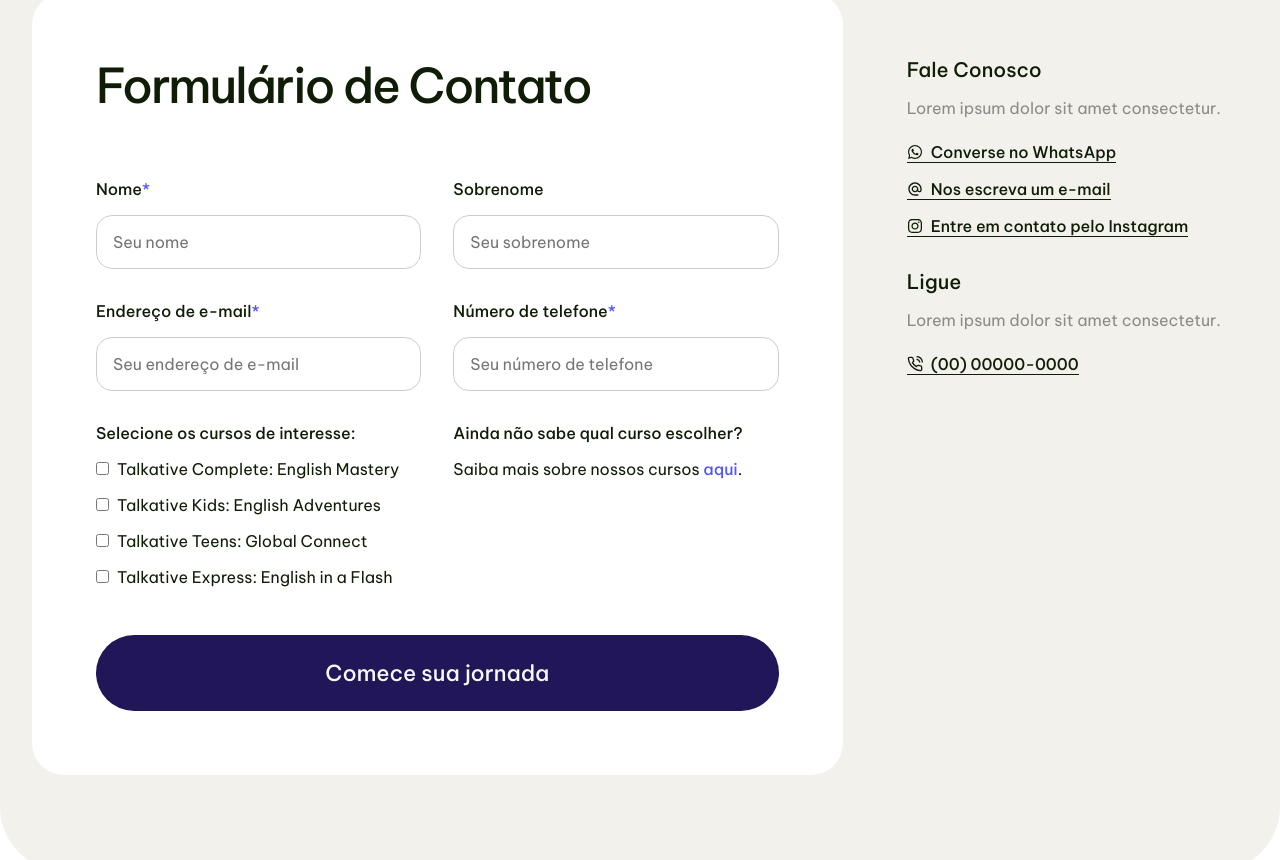
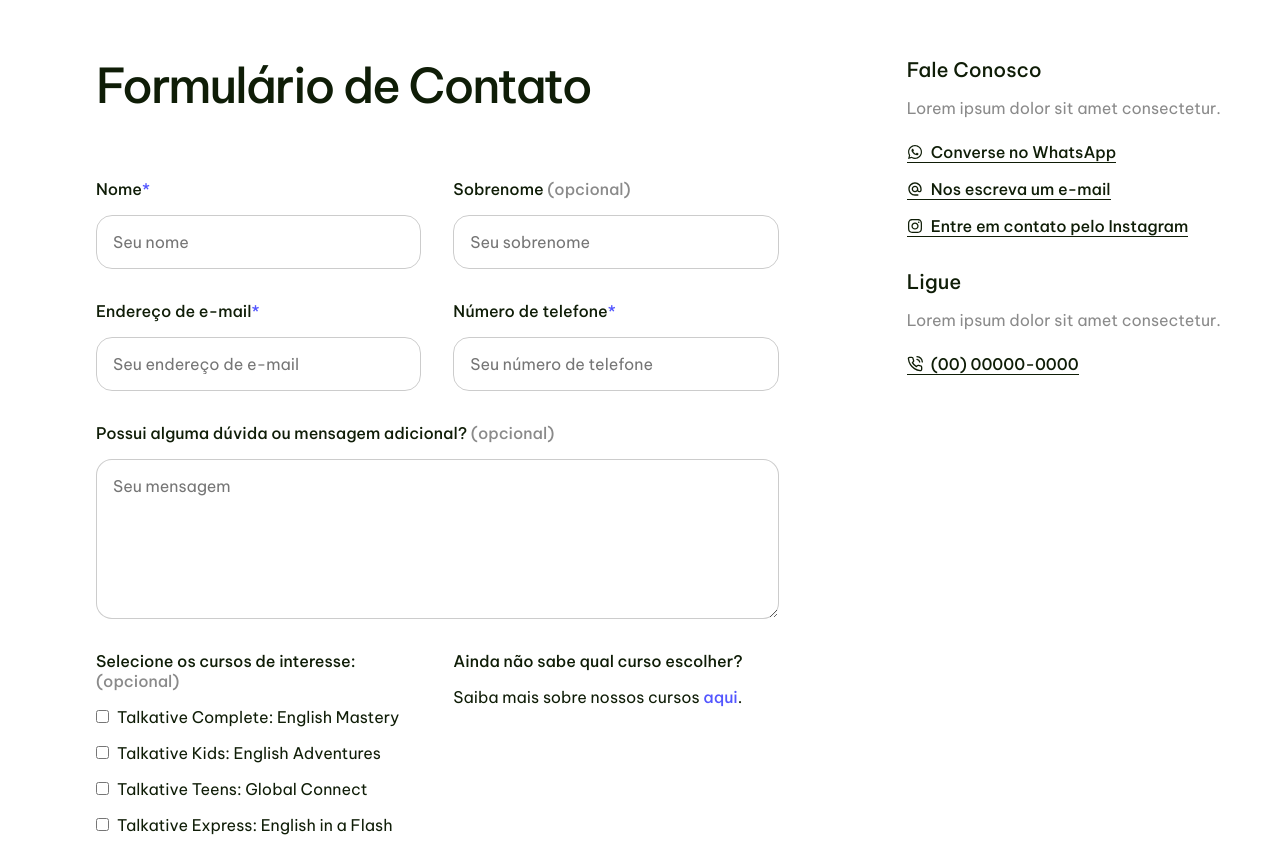
Before and after one commit to SnayderRodrigues/react-study, a React (Vite) app: page /contact in a window 1280 px wide. Shown: the part 595-1455 px from the top of the page. Built offline with nearby package versions, Linux system fonts and the light colour scheme.

Commit message:
feature: add textarea message for the contact page form section and add small page transitions

```diff
--- a/src/pages/contact/ContactPageForm.jsx
+++ b/src/pages/contact/ContactPageForm.jsx
@@ -46,7 +46,9 @@ const ContactPageForm = () => {
               )}
             </div>
             <div className="contactPage-form__input-section">
-              <label>Sobrenome</label>
+              <label>
+                Sobrenome <span className="lowlight">(opcional)</span>
+              </label>
               <input
                 type="text"
                 placeholder="Seu sobrenome"
@@ -84,8 +86,18 @@ const ContactPageForm = () => {
                 <span>Este campo é obrigatório.</span>
               )}
             </div>
+            <div className="contactPage-form__textarea-section">
+              <label>
+                Possui alguma dúvida ou mensagem adicional?{" "}
+                <span className="lowlight">(opcional)</span>
+              </label>
+              <textarea placeholder="Seu mensagem" {...register("message")} />
+            </div>
             <div className="contactPage-form__form-section">
-              <label>Selecione os cursos de interesse:</label>
+              <label>
+                Selecione os cursos de interesse:{" "}
+                <span className="lowlight">(opcional)</span>
+              </label>
               <div>
                 <input
                   id="course1"
@@ -135,10 +147,7 @@ const ContactPageForm = () => {
                 Saiba mais sobre nossos cursos <Link to="/courses">aqui</Link>.
               </span>
             </div>
-            <button
-              onClick={() => handleSubmit(onSubmit)()}
-              className="button"
-            >
+            <button onClick={() => handleSubmit(onSubmit)()} className="button">
               Comece sua jornada
             </button>
           </div>
--- a/src/styles/components/_header.scss
+++ b/src/styles/components/_header.scss
@@ -7,7 +7,7 @@
   z-index: 999;
   padding: 16px 0;
   transition-property: background-color;
-  transition: 500ms cubic-bezier(0.23, 1, 0.32, 1);;
+  transition: 500ms cubic-bezier(0.23, 1, 0.32, 1);
 
   a {
     color: var(--text-color);
--- a/src/styles/global/_animations.scss
+++ b/src/styles/global/_animations.scss
@@ -15,3 +15,14 @@
   transform: translateY(10%);
   transition: transform 300ms linear, opacity 300ms linear;
 }
+
+@keyframes load {
+  from {
+    opacity: 0;
+    transform: translateY(25vh);
+  }
+  to {
+    opacity: 1;
+    transform: translateY(0vh);
+  }
+}
--- a/src/styles/pages/about/_aboutpage.scss
+++ b/src/styles/pages/about/_aboutpage.scss
@@ -2,4 +2,5 @@
 
 #aboutpage {
   background-color: var(--white);
+  animation: load 700ms;
 }
--- a/src/styles/pages/blog/_blogpage.scss
+++ b/src/styles/pages/blog/_blogpage.scss
@@ -1,3 +1,4 @@
 #blogPage {
   background-color: var(--white);
+  animation: load 700ms;
 }
--- a/src/styles/pages/contact/_contactpage.scss
+++ b/src/styles/pages/contact/_contactpage.scss
@@ -2,4 +2,5 @@
 
 #contactpage {
   background-color: var(--white);
+  animation: load 700ms;
 }
--- a/src/styles/pages/contact/_contactpageform.scss
+++ b/src/styles/pages/contact/_contactpageform.scss
@@ -1,7 +1,7 @@
 @use "../../../styles/util/" as u;
 
 .contactPage-form {
-  background-color: var(--bg-color);
+  background-color: white;
   padding: 12rem 0 6rem;
   border-radius: 0 0 4rem 4rem;
 
@@ -67,6 +67,10 @@
     label {
       font-weight: 500;
       margin-bottom: 1rem;
+
+      .lowlight {
+        color: var(--text-color-4);
+      }
     }
     input {
       width: 100%;
@@ -90,6 +94,36 @@
       padding: 0.375rem 0;
     }
   }
+  &__textarea-section {
+    grid-column: 1 / -1;
+    display: flex;
+    flex-direction: column;
+
+    label {
+      font-weight: 500;
+      margin-bottom: 1rem;
+
+      .lowlight {
+        color: var(--text-color-4);
+      }
+    }
+
+    textarea {
+      width: 100%;
+      min-height: 10em;
+      font-size: inherit;
+      padding: 1rem 1rem;
+      border: 1px solid rgba(0, 0, 0, 0.2);
+      border-radius: 1rem;
+      -webkit-appearance: none;
+      -moz-appearance: none;
+      appearance: none;
+      transition: border 500ms cubic-bezier(0.23, 1, 0.32, 1);
+    }
+    textarea:focus {
+      border: 1px solid var(--accent-color);
+    }
+  }
   &__form-section {
     grid-column: span 1;
     display: flex;
@@ -98,6 +132,10 @@
     & > label {
       font-weight: 500;
       margin-bottom: 1rem;
+
+      .lowlight {
+        color: var(--text-color-4);
+      }
     }
     & > div {
       display: flex;
--- a/src/styles/pages/courses/_coursespage.scss
+++ b/src/styles/pages/courses/_coursespage.scss
@@ -2,4 +2,5 @@
 
 #coursespage {
   background-color: var(--white);
+  animation: load 700ms;
 }
--- a/src/styles/pages/home/_maincontent.scss
+++ b/src/styles/pages/home/_maincontent.scss
@@ -2,4 +2,5 @@
 
 #main-content {
     background-color: var(--white);
+    animation: load 700ms;
 }
```
